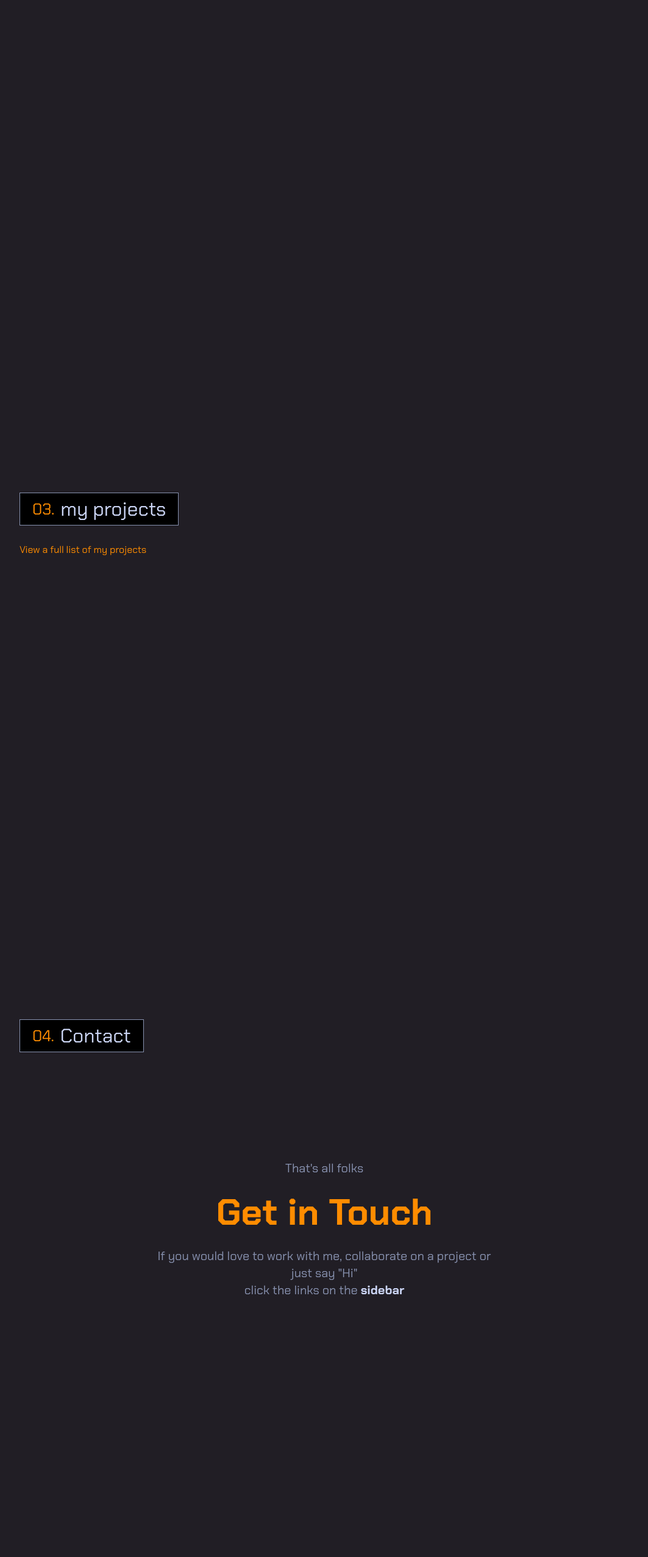
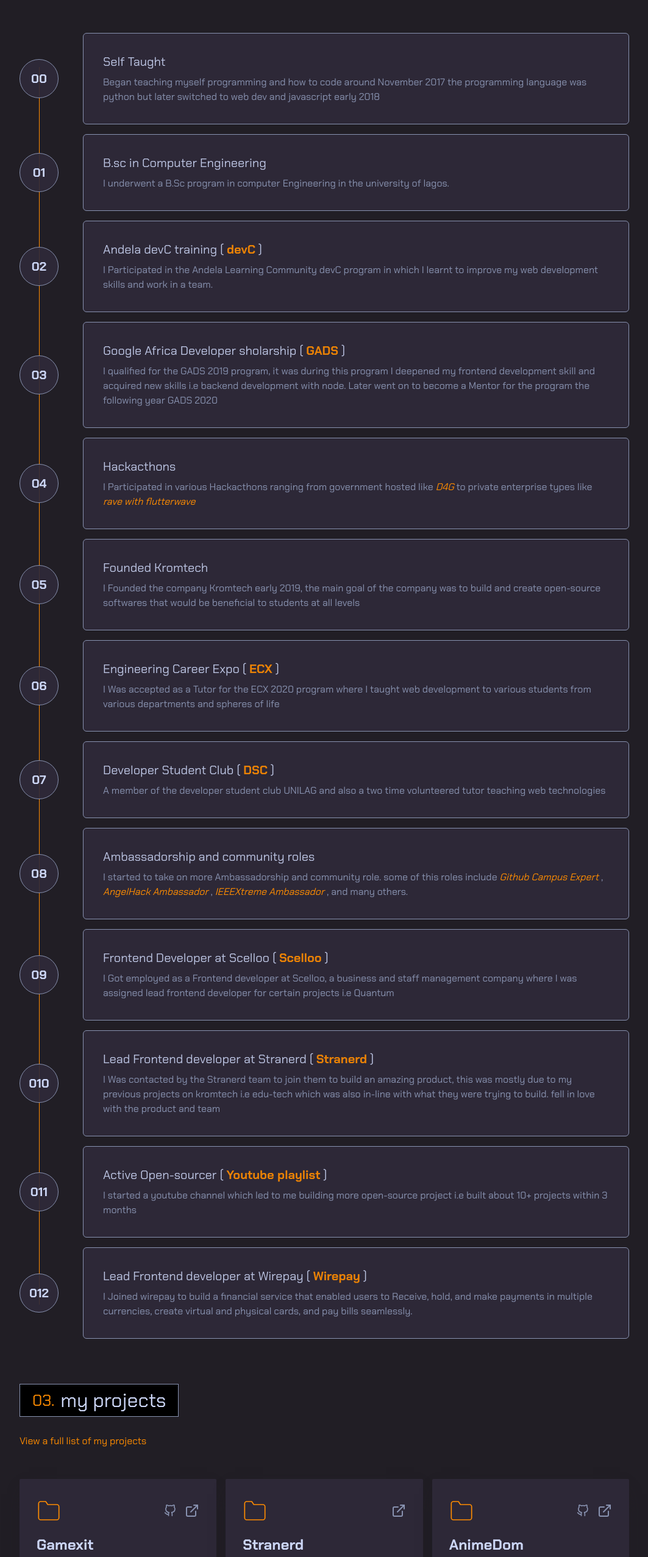
Before and after one commit to kromate/v5, a Vue app: page / in a window 1280 px wide. Shown: the part 1826-4380 px from the top of the page at 61% size, without its empty margins (108-1171 px from the left). Before the commit the page ends 4320 px from the top, so only its background shows below. Built offline with nearby package versions, Linux system fonts and the light colour scheme.

Commit message:
changed hover colors

```diff
--- a/src/assets/styles/global.scss
+++ b/src/assets/styles/global.scss
@@ -36,7 +36,7 @@ section {
     }
 
     .nav-icon {
-        @apply h-5  transition-all duration-300 cursor-pointer hover:text-white;
+        @apply h-5  transition-all duration-300 cursor-pointer hover:text-orange;
         &:hover {
             transform: scale(1.25) !important;
         }
@@ -55,7 +55,7 @@ section {
         @apply md:hidden flex;
     }
     .nav-link {
-        @apply transition-all duration-300 cursor-pointer hover:text-white;
+        @apply transition-all duration-300 cursor-pointer hover:text-orange;
         &:hover {
             transform: scale(1.1) !important;
         }
--- /dev/null
+++ b/src/composibles/experiences.ts
@@ -0,0 +1,76 @@
+import { ref } from 'vue';
+
+export const experiences = ref([
+	{
+		title: 'Self Taught',
+		desc: 'Began teaching myself programming and how to code around November 2017 the programming language was python but later switched to web dev and javascript early 2018',
+	},
+	{
+		title: 'B.sc in Computer Engineering',
+		desc: 'I underwent a B.Sc program in computer Engineering in the university of lagos.',
+	},
+	{
+		title: 'Andela devC training',
+		link: { name: 'devC', url: 'https://devctraining.andela.com/' },
+		desc: `I Participated in the Andela Learning Community devC program in which I learnt to improve my web development skills and work in a team.`,
+	},
+	{
+		title: 'Google Africa Developer sholarship',
+		link: { name: 'GADS', url: 'https://gads.andela.com/' },
+		desc: `I qualified for the GADS 2019 program, it was during this program I deepened my frontend development skill and acquired new skills i.e backend development with node.
+Later went on to become a Mentor for the program the following year GADS 2020`,
+	},
+	{
+		title: 'Hackacthons',
+		desc: `I Participated in various Hackacthons ranging from government hosted like
+              <a href="https://cchubnigeria.com/datahackathon/"  target="_blank" rel="noopener"
+                ><i>D4G</i></a
+              >
+              to private enterprise types like
+              <a href="https://ravepay.co/"  target="_blank" rel="noopener"
+                ><i>rave with flutterwave</i></a
+              >`,
+	},
+	{
+		title: 'Founded Kromtech',
+		desc: `I Founded the company Kromtech early 2019, the main goal of the company was to build and create open-source softwares that would be beneficial to students at all levels`,
+	},
+	{
+		title: 'Engineering Career Expo',
+		link: { name: 'ECX', url: 'http://ecx.website/' },
+		desc: `I Was accepted as a Tutor for the ECX 2020 program where I taught web development to various students from various departments and spheres of life`,
+	},
+	{
+		title: 'Developer Student Club',
+		link: { name: 'DSC', url: 'https://developers.google.com/community/dsc' },
+		desc: `A member of the developer student club UNILAG and also a two time volunteered tutor teaching web technologies`,
+	},
+	{
+		title: 'Ambassadorship and community roles',
+		desc: `I started to take on more Ambassadorship and community role. some of this roles include <a href="https://education.github.com/experts"  target="_blank" rel="noopener"> <i>Github Campus Expert</i> </a>,
+		<a href="https://angelhack.com/ambassadors/"  target="_blank" rel="noopener"> <i>AngelHack Ambassador</i> </a>, <a href="https://ieeextreme.org/ambassadors/"  target="_blank" rel="noopener"> <i>IEEEXtreme Ambassador</i> </a>, and many others. `,
+	},
+	{
+		title: 'Frontend Developer at Scelloo',
+		link: { name: 'Scelloo', url: 'https://scelloo.com/' },
+		desc: `I Got employed as a Frontend developer at Scelloo, a business and staff management company where I was assigned lead frontend developer for certain projects i.e Quantum`,
+	},
+	{
+		title: 'Lead Frontend developer at Stranerd',
+		link: { name: 'Stranerd', url: 'https://stranerd.com/' },
+		desc: `I Was contacted by the Stranerd team to join them to build an amazing product, this was mostly due to my previous projects on kromtech i.e edu-tech which was also in-line with what they were trying to build. fell in love with the product and team`,
+	},
+	{
+		title: 'Active Open-sourcer',
+		link: {
+			name: 'Youtube playlist',
+			url: 'https://www.youtube.com/playlist?list=PLKQ0g8HhSxnfPgVu8c3IgMVkZOqrv9USy',
+		},
+		desc: `I started a youtube channel which led to me building more open-source project i.e built about 10+ projects within 3 months`,
+	},
+	{
+		title: 'Lead Frontend developer at Wirepay',
+		link: { name: 'Wirepay', url: 'https://sendwirepay.com/' },
+		desc: `I Joined wirepay to build a financial service that enabled users to Receive, hold, and make payments in multiple currencies, create virtual and physical cards, and pay bills seamlessly.`,
+	},
+]);
--- /dev/null
+++ b/src/composibles/projects.ts
@@ -0,0 +1,22 @@
+import { ref } from 'vue';
+
+export const projects = ref([
+    {
+        name: 'Gamexit',
+        desc: 'A platform focused on connecting people using web based games. Create a 1v1 or tournament challenge and invite your friends ',
+        tags: ['Websocket', 'WebRTC', 'Node.Js'],
+        links: [{ name: 'github', url: 'https://github.com/kromate/gamexit' }, { name: 'live', url: 'hhttps://gamexit.netlify.app/' },]
+    },
+    {
+        name: 'Stranerd',
+        desc: 'Building various tools to enable students to collaborate, innovate and achieve academic success.',
+        tags: ['Vue', 'tailwind', 'Ionic'],
+        links: [{ name: 'live', url: 'https://stranerd.com/' }]
+    },
+    {
+        name: 'AnimeDom',
+        desc: 'I was tired of the ads on popular anime websites so I built mine using puppeteer/cheerio to scrape data and Ionic for the frontend',
+        tags: ['Firebase', 'Puppeteer', 'Express'],
+        links: [{ name: 'github', url: 'https://github.com/kromate/AnimeDom-Ionic' }, { name: 'live', url: 'https://animedom.netlify.app/' },]
+    }
+])
```
